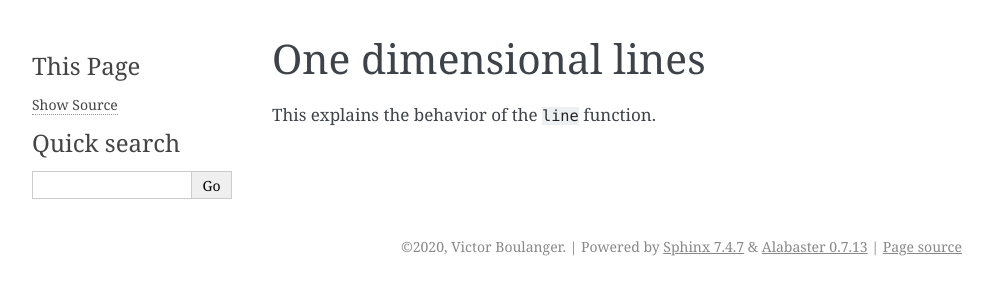
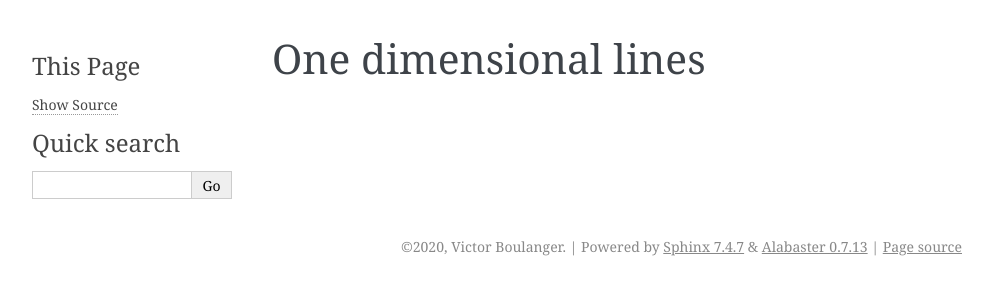
Before and after one commit to vboulanger/depict, a Sphinx documentation site: the page built from docs/line.rst, in a window 1280 px wide. Shown: the top 300 px of the page, without its empty margins (148-1141 px from the left). Built offline with Sphinx 7.4.7, drawn with Linux system fonts in a browser that asks for light colours.

Commit message:
Minor doc

```diff
--- a/docs/line.rst
+++ b/docs/line.rst
@@ -1,4 +1,2 @@
 One dimensional lines
 ---------------------
-
-This explains the behavior of the ``line`` function.
```
